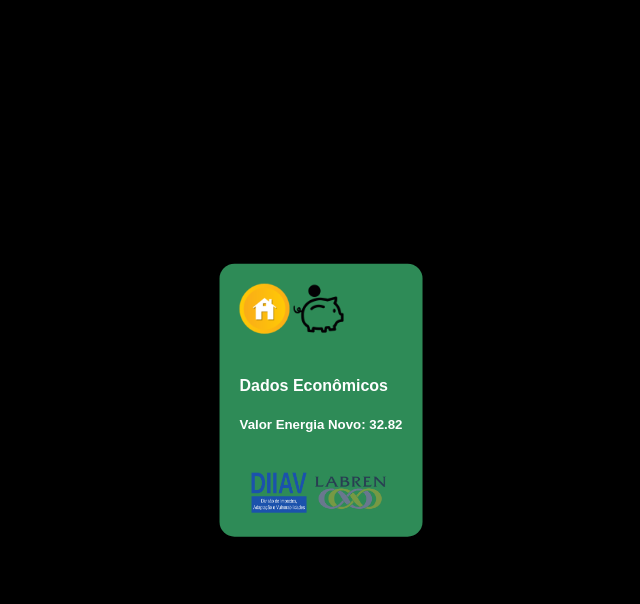
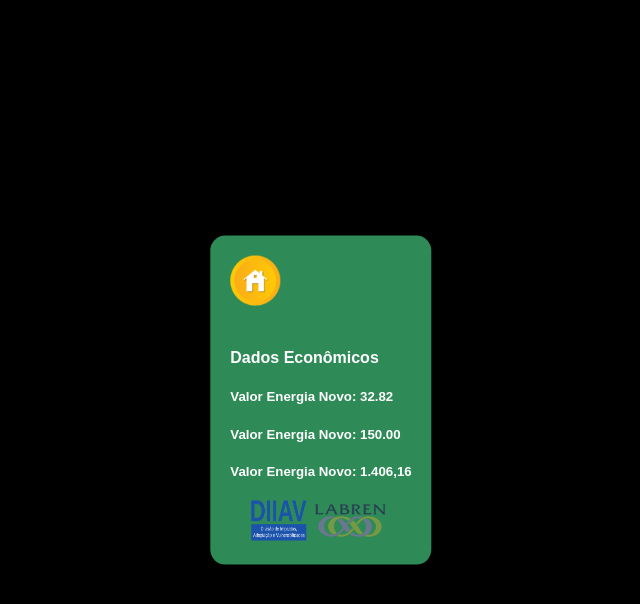
Before and after one commit to ticoabc/phpbasico, a PHP site: page /calc_teste_back3.php in a window 1280 px wide. Shown: the top 604 px of the page, without its empty margins (319-959 px from the left). Run offline with PHP 8.4, Linux system fonts and the light colour scheme.

Commit message:
Changes to be committed: 	modified:   calculo/webapp2/calc_teste2.php 	modified:   calculo/webapp2/calc_teste_back2.php 	modified:   calculo/webapp2/calc_teste_back3.php 	deleted:    calculo/webapp2/trafegandovaloresviaget.pdf

```diff
--- a/calculo/webapp2/calc_teste2.php
+++ b/calculo/webapp2/calc_teste2.php
@@ -4,7 +4,7 @@
         <meta charset="UTF-8">
         <meta http-equiv="X-UA-Compatible" content="IE=edge">
         <meta name="viewport" content="width=device-width, initial-scale=1.0">
-        <title>WebApp2 - Analítico</title>
+        <title>WebApp2 - Simulador</title>
         <style>
             body{
                 font-family: Arial, Helvetica, sans-serif;
--- a/calculo/webapp2/calc_teste_back2.php
+++ b/calculo/webapp2/calc_teste_back2.php
@@ -1,3 +1,6 @@
+<?php
+session_start();
+?>
 <!DOCTYPE html>
 <html lang="PT-br">
     <head>
@@ -52,6 +55,7 @@
             <img alt="" src="img\home.png" width="50" height="50"></a>
             <a href="calc_teste_back3.php">
             <img alt="" src="img/2.payback.png" width="50" height="50"></a><br><br>
+            <form method="POST" action="calc_teste_back3.php">
             <?php
                 #########Constantes Provisórias##########
                 #      Padrão de Entrada = 2 Fases      #
@@ -136,7 +140,7 @@
                 //var_dump($conta);
                 //var_dump($resultado);
             ?>
-
+            </form>
             <center>
                 <img alt="" src="img\Logo_DIIAV.png" width="55" height="40">
                 <img alt="" src="img\Logo_LABREN.png" width="80" height="40">
--- a/calculo/webapp2/calc_teste_back3.php
+++ b/calculo/webapp2/calc_teste_back3.php
@@ -52,47 +52,59 @@ session_start();
     <body class="center">
         <div>
             <a href="calc_teste2.php">
-            <img alt="" src="img\home.png" width="50" height="50"></a>
-            <a href="calc_teste_back3.php">
-            <img alt="" src="img/2.payback.png" width="50" height="50"></a><br><br>
+            <img alt="" src="img\home.png" width="50" height="50"></a><br><br>
             <?php
                 #########Constantes Provisórias##########
-                #      Padrão de Entrada = 2 Fases      #
-                #      Taxa Mínima = 50                 #
-                #      Custo Energia = 0.65649 Kw/h     #
-                #      Taxa de Desempenho = 0.72        #
-                #      Potência por Módulo = 275 Wp     #
-                #      Para Módulo de 270 Wp = 1.63 m2  #
-                #      Para Módulo de 330 Wp = 1.95 m2  #
-                #      Módulo de 270 Wp = 11.1 kg/mod   #
-                #      Módulo de 330 Wp = 11.5 kg/mod   #
-                #      Queda Produção Anual = 0.08%     #
-                #      Inflação IPCA ano = 0.06%        #
+                #   Padrão de Entrada = 2 Fases         #
+                #   Taxa Mínima = 50                    #
+                #   Custo Energia = 0.65649 Kw/h        #
+                #   Taxa de Desempenho = 0.72           #
+                #   Potência por Módulo = 275 Wp        #
+                #   Para Módulo de 270 Wp = 1.63 m2     #
+                #   Para Módulo de 330 Wp = 1.95 m2     #
+                #   Módulo de 270 Wp = 11.1 kg/mod      #
+                #   Módulo de 330 Wp = 11.5 kg/mod      #
+                #   Queda Produção Anual = 0.08%        #
+                #   Custo Projeto = R$ 0,50             #
+                #   Custo Instalação = R$ 0,44          #
+                #   Custo Equipamentos = R$ 3,78        #
+                #   Tempo Projeto = 25 anos             #
+                #   Inflação IPCA ano = 6%              #
+                #   Rendimento Poupança Anual = 7%      #
                 #########################################
 
+                $gasto = 150;
+                $faseentrada = 2;
                 $custoenergia = 0.65649;
+                $txdesempenho = 0.72;
                 $taxamin = 50;
+                $custoprojeto = 0.50;
+                $custoinstalacao = 0.44;
+                $custoequipamento = 3.78;
 
                 #Valor Energia Novo (Custo Energia * Taxa Mínima)
                 $vlrenernovo = $custoenergia * $taxamin;
                 $resultado0 = number_format($vlrenernovo, 2, ".", ",");
 
                 #Valor Energia Conc.
-                #$vlrenerconc = $_SESSION['$resultado0'] * $custoenergia;
-                #$resultado1 = number_format($vlrenerconc, 2, ".", ",");
-                #$vlrenerconc = $custoenergia;
+                $vlrenerconc = $gasto;
+                $resultado1 = number_format($vlrenerconc, 2, ".", ",");
+
+                #Retorno 1o ano
+                $retor1ano = ($resultado1 - $resultado0) * 12;
+                $resultado2 = number_format($retor1ano, 2, ",", ".");
+
+                #Custo Mínimo Projeto
+                $projcustomin = ($custoprojeto + $custoinstalacao + $custoequipamento);
 
                 echo '<h4>Dados Econômicos</h5>';
-                echo '<h5>Valor Energia Novo: '.$resultado0.'</h5><br>';
-                #echo '<h5>Valor Energia Novo: '.$resultado1.'</h5>';
-
+                echo '<h5>Valor Energia Novo: '.$resultado0.'</h5>';
+                echo '<h5>Valor Energia Novo: '.$resultado1.'</h5>';
+                echo '<h5>Valor Energia Novo: '.$resultado2.'</h5>';
 
 
 
             ?>
-
-
-
             <center>
                 <img alt="" src="img\Logo_DIIAV.png" width="55" height="40">
                 <img alt="" src="img\Logo_LABREN.png" width="80" height="40">
```
Also changed, not shown: 1 other file.
